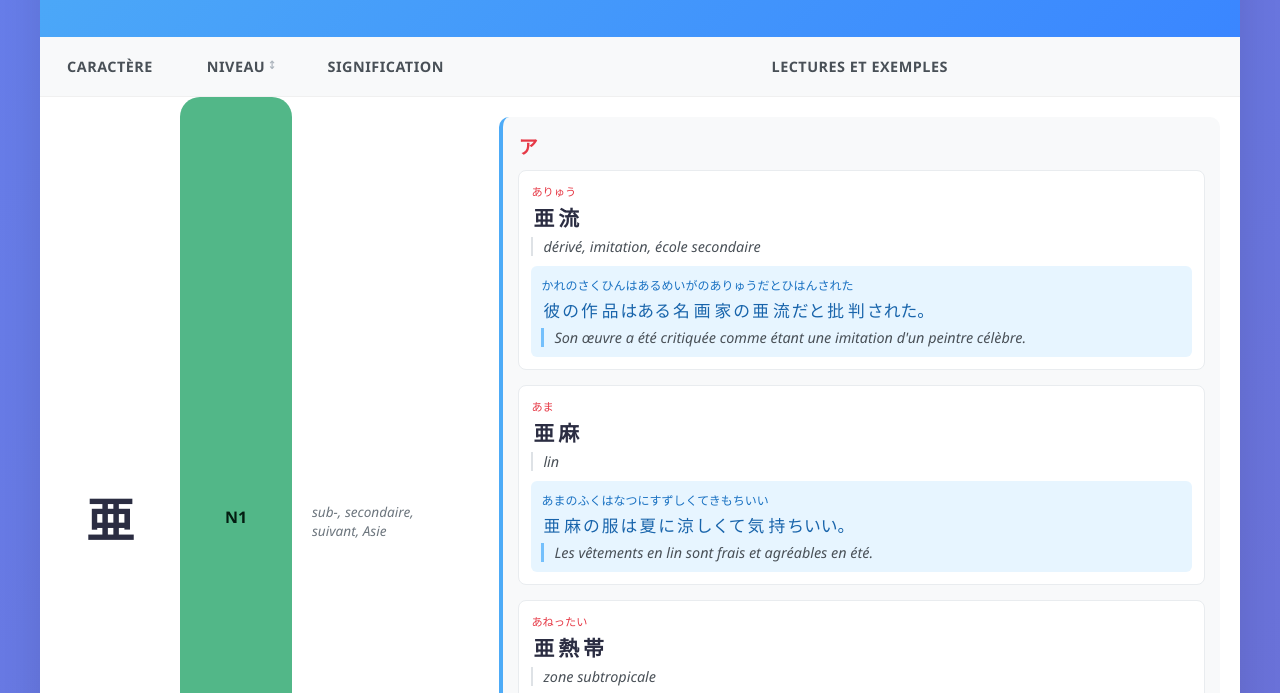
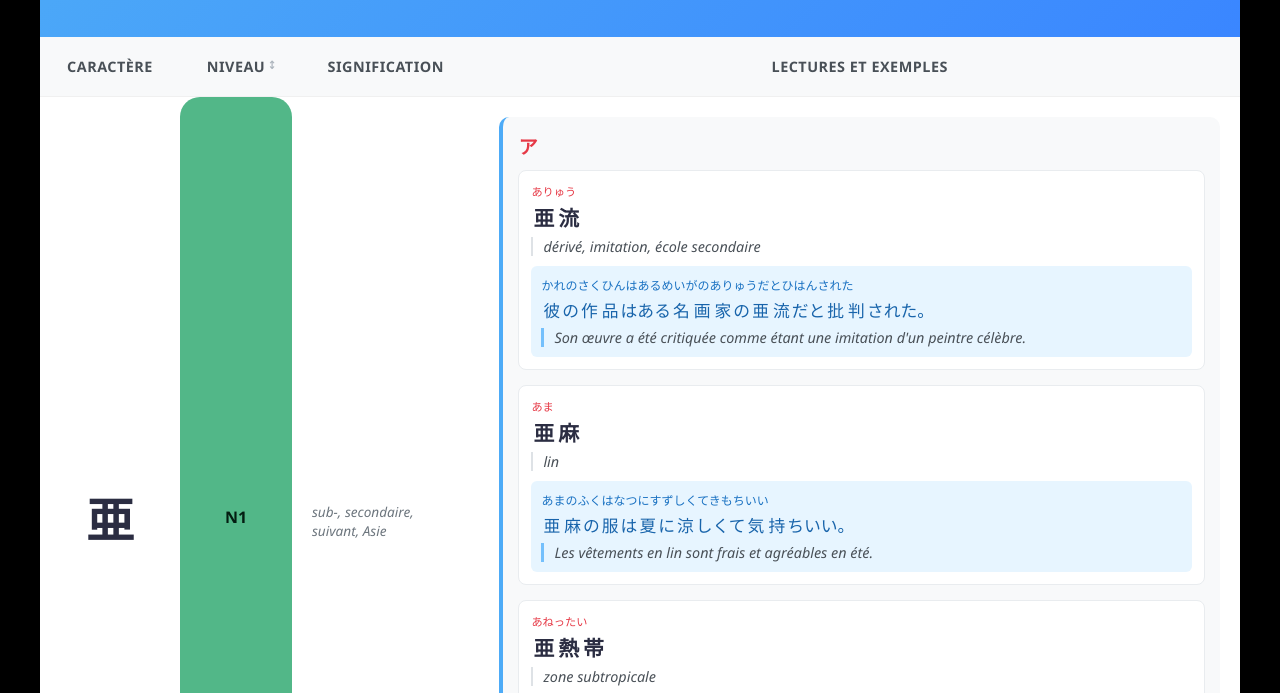
Before and after one commit to leskanji/leskanji, a plain HTML site: page index.html in a window 1280 px wide. Shown: the part 177-870 px from the top of the page. Drawn offline with Linux system fonts and the light colour scheme.

Commit message:
Update index.html

```diff
--- a/index.html
+++ b/index.html
@@ -9,7 +9,7 @@
             font-family: 'Segoe UI', Tahoma, Geneva, Verdana, sans-serif;
             margin: 0;
             padding: 40px;
-            background: linear-gradient(135deg, #667eea 0%, #764ba2 100%);
+            background: #000000;
             min-height: 100vh;
         }
         .container {
```
